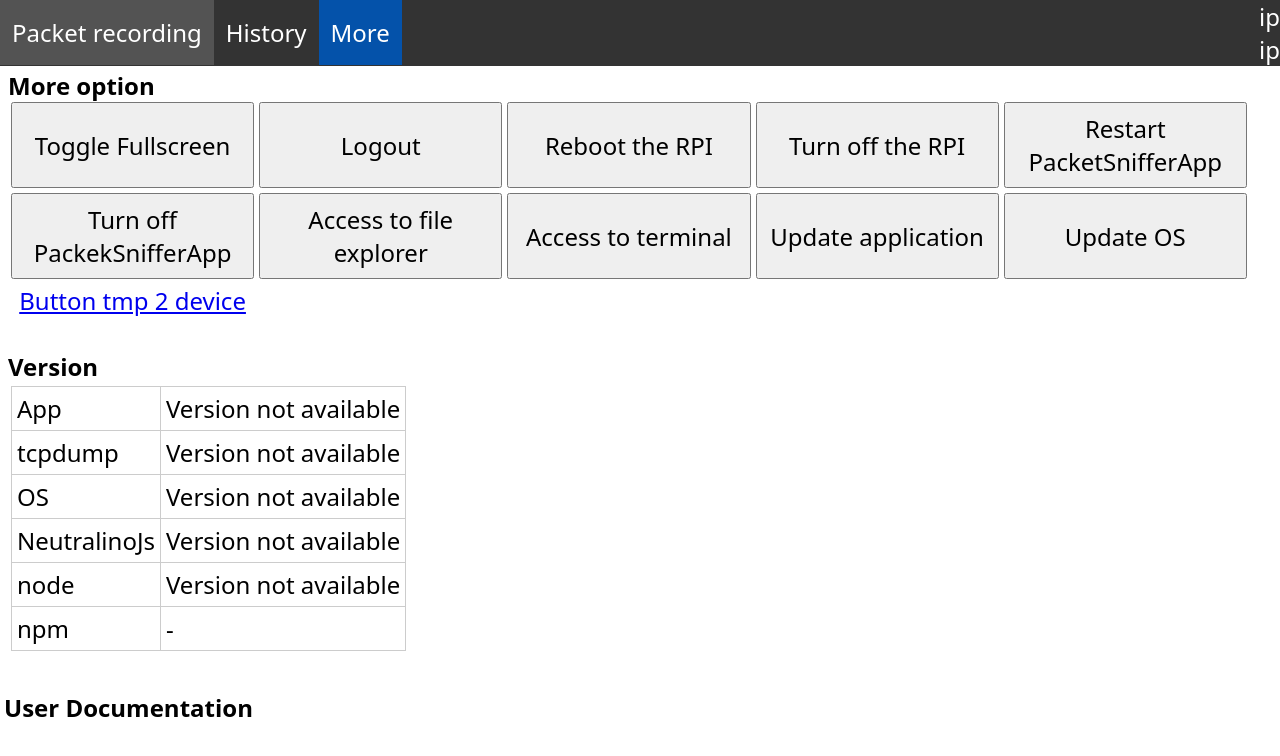
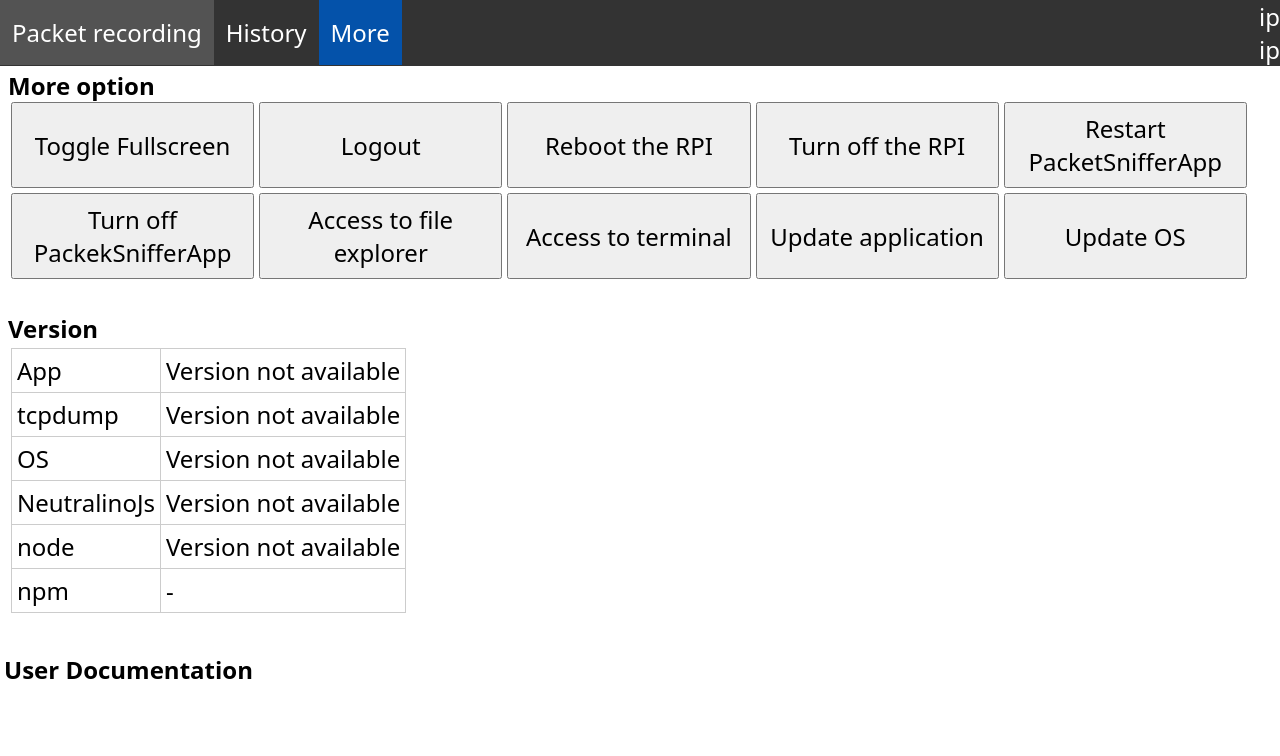
Before and after one commit to Thibcott/packetSniffer, a plain HTML site: page resources/more.html in a window 1280 px wide. Drawn offline with Linux system fonts and the light colour scheme; a script that the page names is missing.

Commit message:
fix: remove unused button link in more.html

```diff
--- a/resources/more.html
+++ b/resources/more.html
@@ -53,7 +53,6 @@ External CSS and JavaScript files are linked for styling and functionality.
         <button onclick="accessTerminal()">Access to terminal</button>
         <button onclick="updateApp()">Update application</button>
         <button onclick="updateOS()">Update OS</button>
-        <a href="2Record.html">Button tmp 2 device</a>
 
       </div>
       <br>
```
